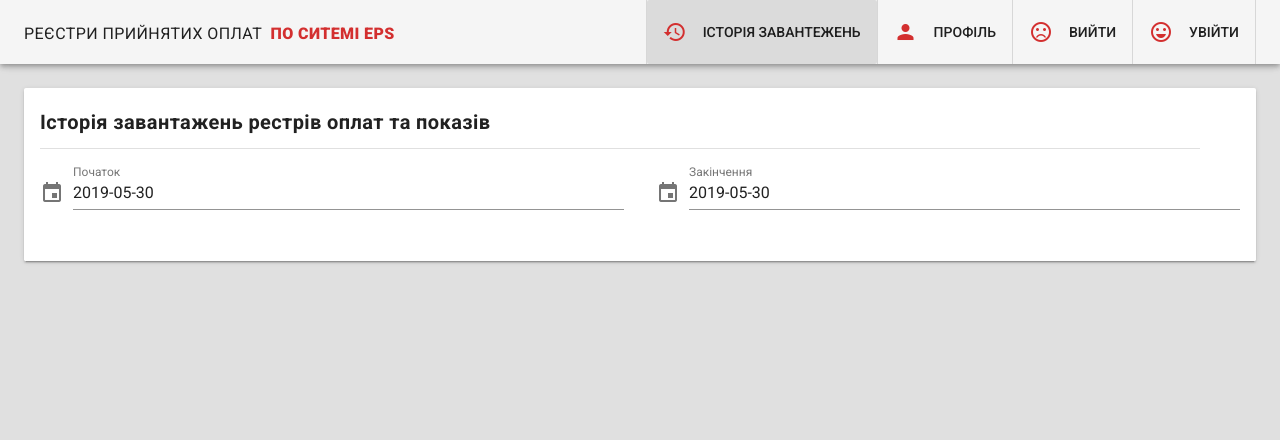
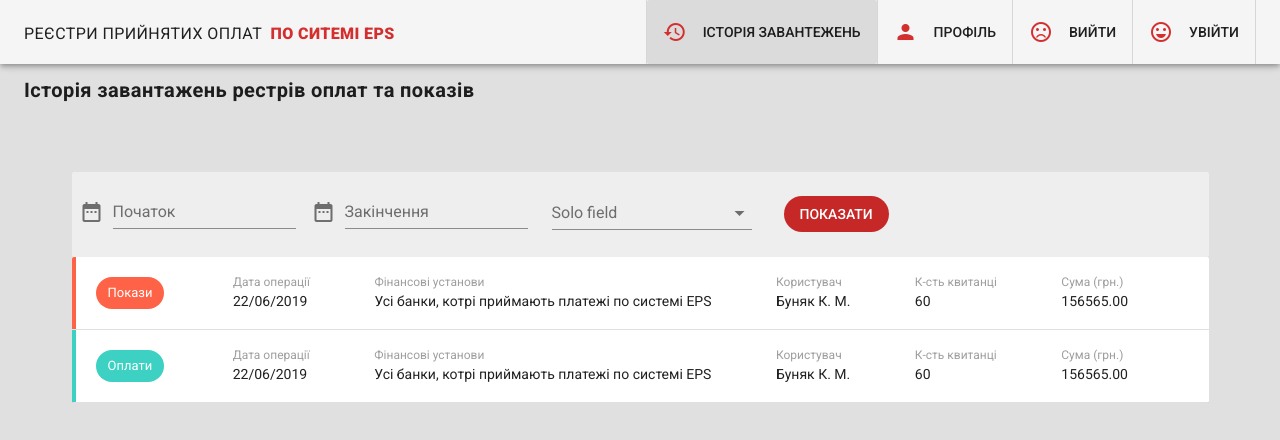
Before and after one commit to bunzuk1991/list-of-payments, a Vue app: page /history in a window 1280 px wide. Shown: the top 440 px of the page. Built offline with nearby package versions, Linux system fonts and the light colour scheme.

Commit message:
first commit

```diff
--- a/package.json
+++ b/package.json
@@ -9,6 +9,7 @@
   },
   "dependencies": {
     "core-js": "^2.6.5",
+    "date-fns": "^2.0.0-alpha.27",
     "material-design-icons-iconfont": "^5.0.1",
     "vue": "^2.6.10",
     "vue-router": "^3.0.3",
--- a/src/App.vue
+++ b/src/App.vue
@@ -3,9 +3,7 @@
       <v-app id="app-root" class="grey lighten-2">
         <app-header primary dark></app-header>
         <v-content>
-          <v-container fluid fill-height>
             <router-view></router-view>
-          </v-container>
         </v-content>
       </v-app>
   </div>
--- a/src/components/AppHeader.vue
+++ b/src/components/AppHeader.vue
@@ -34,6 +34,9 @@ export default {
   computed: {
     menuItems () {
       return menuList
+    },
+    data () {
+      return {}
     }
   }
 }
--- a/src/views/DownloadHistory.vue
+++ b/src/views/DownloadHistory.vue
@@ -1,95 +1,138 @@
 <template>
-  <v-layout row wrap>
-    <v-flex xs12 sm12>
-      <v-card>
-        <v-card-title primary-title>
-          <span class="title font-weight-bold">Історія завантажень рестрів оплат та показів</span>
-        </v-card-title>
-        <v-divider inset class="ml-3"></v-divider>
-        <v-layout row>
-            <v-flex>
-              <v-menu
-                v-model="menu1"
-                :close-on-content-click="false"
-                lazy
-                transition="scale-transition"
-                offset-y
-                max-width="290px"
-              >
-                <template v-slot:activator="{ on }">
-                  <v-text-field
-                    v-model="date"
-                    label="Початок"
-                    prepend-icon="event"
-                    readonly
-                    v-on="on"
-                    class="ma-3"
-                  ></v-text-field>
-                </template>
-                <v-date-picker v-model="date" @input="menu2 = false"></v-date-picker>
-              </v-menu>
-            </v-flex>
-            <v-flex>
-              <v-menu
-                v-model="menu2"
-                :close-on-content-click="false"
-                lazy
-                transition="scale-transition"
-                offset-y
-                max-width="290px"
-              >
-                <template v-slot:activator="{ on }">
-                  <v-text-field
-                    v-model="date"
-                    label="Закінчення"
-                    prepend-icon="event"
-                    readonly
-                    v-on="on"
-                    class="ma-3"
-                    width="150px"
-                  ></v-text-field>
-                </template>
-                <v-date-picker v-model="date" @input="menu2 = false"></v-date-picker>
-              </v-menu>
-            </v-flex>
+  <div class="history">
+    <h1 class="title font-weight-bold ml-4 mt-3">Історія завантажень рестрів оплат та показів</h1>
+<!--    <div class="dev">-->
+<!--      <v-divider inset></v-divider>-->
+<!--    </div>-->
+    <v-container class="my-5">
+      <v-card flat class="pa-2" color="grey lighten-3">
+        <v-layout align-center row>
+          <v-flex xs12>
+            <v-menu class="mr-3">
+              <v-text-field :value="formattedDate(dateBegin)" slot="activator" label="Початок" prepend-icon="date_range" readonly></v-text-field>
+              <v-date-picker v-model="dateBegin" locale="uk-uk"></v-date-picker>
+            </v-menu>
+            <v-menu class="mr-4">
+              <v-text-field :value="formattedDate(dateEnd)" slot="activator" label="Закінчення" prepend-icon="date_range" readonly></v-text-field>
+              <v-date-picker v-model="dateEnd" locale="uk-uk"></v-date-picker>
+            </v-menu>
+            <v-select
+              :items="selectItems"
+              label="Solo field"
+              class="mr-4 d-inline-flex"
+              :style="{ width: '200px' }"
+              v-model="selectedItem"
+              min-width="200px"
+              max-width="200px"
+            ></v-select>
+            <v-btn color="red darken-3 white--text" depressed round >
+              Показати
+            </v-btn>
+          </v-flex>
         </v-layout>
+      </v-card>
+      <v-card flat>
+        <v-layout row wrap :class="`pa-3 pay-item meters`">
+          <v-flex>
+            <v-chip large :class="`meters white--text`">Покази</v-chip>
+          </v-flex>
+          <v-flex>
+            <div class="caption grey--text">Дата операції</div>
+            <div>22/06/2019</div>
+          </v-flex>
+          <v-flex>
+            <div class="caption grey--text">Фінансові установи</div>
+            <div>Усі банки, котрі приймають платежі по системі EPS</div>
+          </v-flex>
+          <v-flex>
+            <div class="caption grey--text">Користувач</div>
+            <div>Буняк К. М.</div>
+          </v-flex>
+          <v-flex>
+            <div class="caption grey--text">К-сть квитанці</div>
+            <div>60</div>
+          </v-flex>
+          <v-flex>
+            <div class="caption grey--text">Сума (грн.)</div>
+            <div>156565.00</div>
+          </v-flex>
+        </v-layout>
+        <v-divider></v-divider>
+        <v-layout row wrap :class="`pa-3 pay-item pays`">
+          <v-flex>
+            <v-chip large :class="`pays white--text`">Оплати</v-chip>
+          </v-flex>
+          <v-flex>
+            <div class="caption grey--text">Дата операції</div>
+            <div>22/06/2019</div>
+          </v-flex>
+          <v-flex>
+            <div class="caption grey--text">Фінансові установи</div>
+            <div>Усі банки, котрі приймають платежі по системі EPS</div>
+          </v-flex>
+          <v-flex>
+            <div class="caption grey--text">Користувач</div>
+            <div>Буняк К. М.</div>
+          </v-flex>
+          <v-flex>
+            <div class="caption grey--text">К-сть квитанці</div>
+            <div>60</div>
+          </v-flex>
+          <v-flex>
+            <div class="caption grey--text">Сума (грн.)</div>
+            <div>156565.00</div>
+          </v-flex>
+        </v-layout>
+        <v-divider></v-divider>
+      </v-card>
+    </v-container>
 
-        <v-list>
-          <v-list-tile
-            v-for="item in items"
-            :key="item.title"
-            avatar
-            @click=""
-          >
-            <v-list-tile-action>
-              <v-icon v-if="item.icon" color="pink">star</v-icon>
-            </v-list-tile-action>
-
-            <v-list-tile-content>
-              <v-list-tile-title v-text="item.title"></v-list-tile-title>
-            </v-list-tile-content>
-
-            <v-list-tile-avatar>
-              <img :src="item.avatar">
-            </v-list-tile-avatar>
-          </v-list-tile>
-        </v-list>
-      </v-card>
-    </v-flex>
-  </v-layout>
+  </div>
 </template>
 
 <script>
+import format from 'date-fns/format'
+import parseISO from 'date-fns/parseISO'
+import ukLocal from 'date-fns/locale/uk'
+
 export default {
-  data: () => ({
-    date: new Date().toISOString().substr(0, 10),
-    menu: false,
-    modal: false,
-    menu2: false
-  })
+  data: () => {
+    return {
+      dateBegin: null,
+      dateEnd: null,
+      dropdown_font: ['Arial', 'Calibri', 'Courier', 'Verdana'],
+      selectedItem: ''
+    }
+  },
+  computed: {
+    items () {
+      return [
+        { title: 'first' }
+      ]
+    },
+    selectItems () {
+      return ['Foo', 'Bar', 'Fizz', 'Buzz']
+    }
+  },
+  methods: {
+    formattedDate (value) {
+      return value ? format(parseISO(value), 'd MMMM yyyy', { locale: ukLocal, awareOfUnicodeTokens: true }) : ''
+    }
+  }
 }
 </script>
 
 <style scoped>
-
+  .pay-item.pays {
+    border-left: 4px solid #3cd1c2;
+  }
+  .pay-item.meters {
+    border-left: 4px solid tomato;
+  }
+  .v-chip.pays {
+    background: #3cd1c2;
+  }
+  .v-chip.meters {
+    background: tomato;
+  }
 </style>
```
Also changed, not shown: 1 other file (tests, documents, lock files or other folders). Lines whose indentation alone changed are shown as unchanged.
